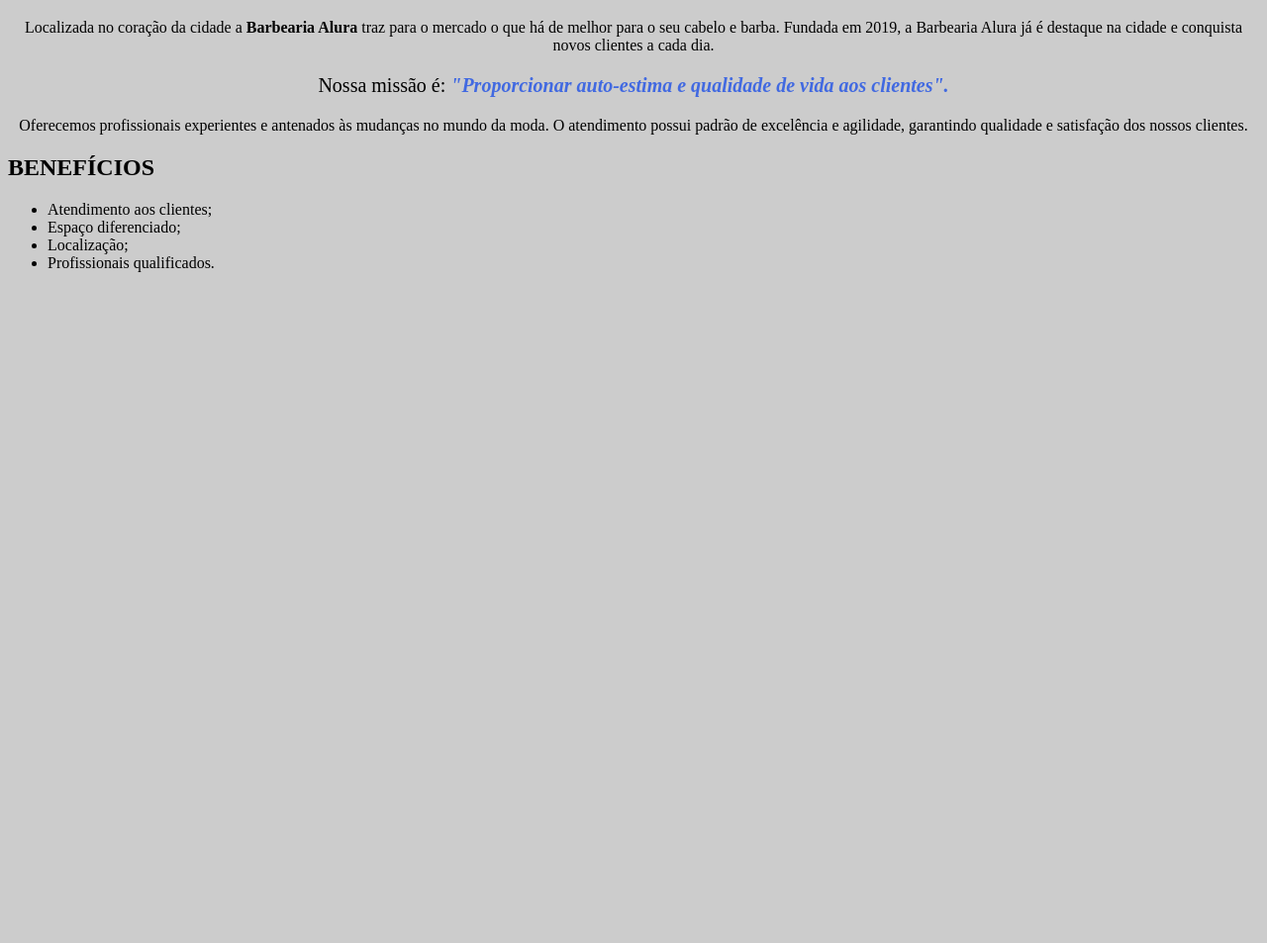
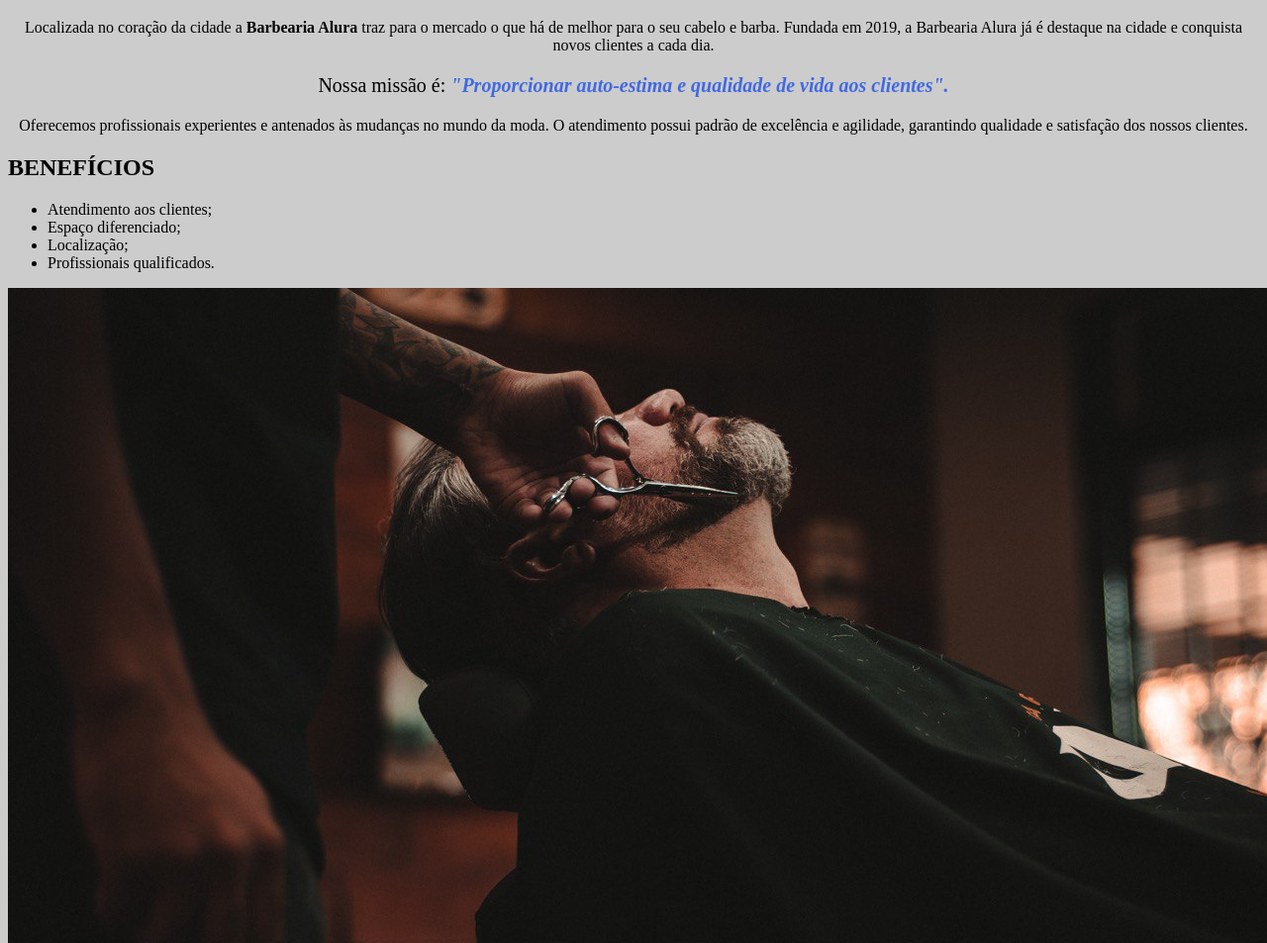
Before and after one commit to Lucaseduardoab/barbeariaalura, a plain HTML site: page index.html in a window 1280 px wide. Shown: the part 547-1500 px from the top of the page at 99% size. Before the commit the page ends 838 px from the top, so only its background shows below. Drawn offline with Linux system fonts and the light colour scheme.

Commit message:
beneficios

```diff
--- a/index.html
+++ b/index.html
@@ -29,6 +29,8 @@
 <LI>Profissionais qualificados.</LI>
 </ul>
 
+<img class="beneficios" src="beneficios.jpg" alt="Beneficios"
+
 </body>
 
 </html>
```
